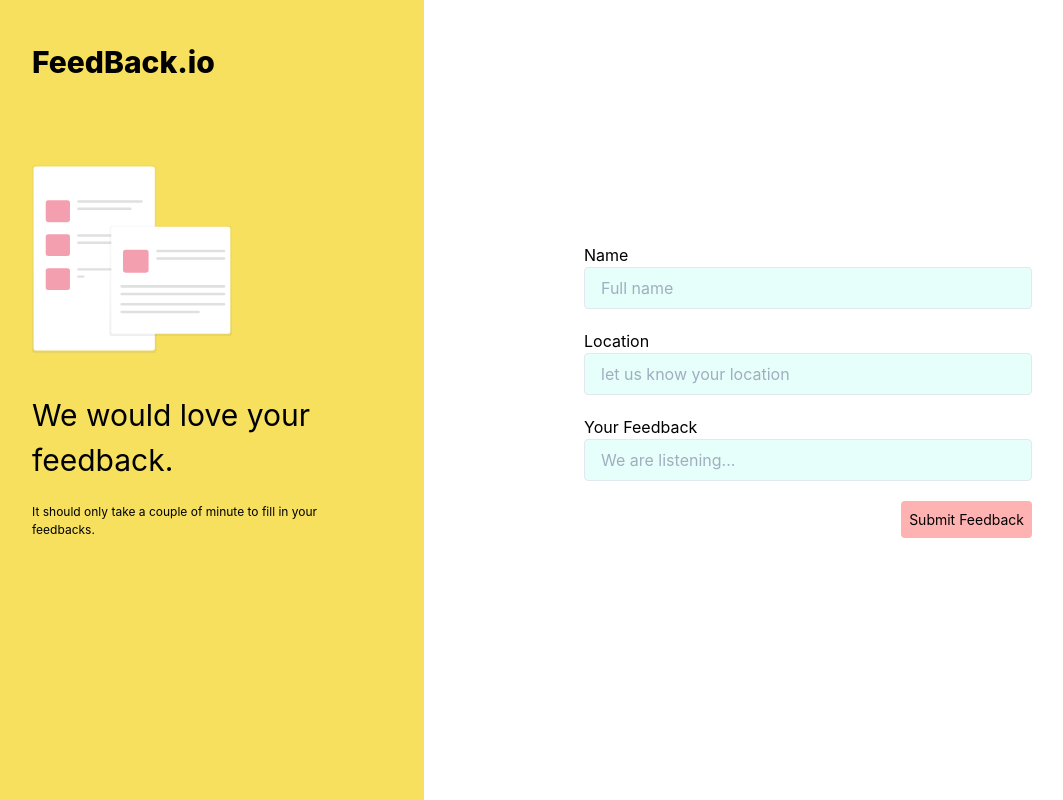
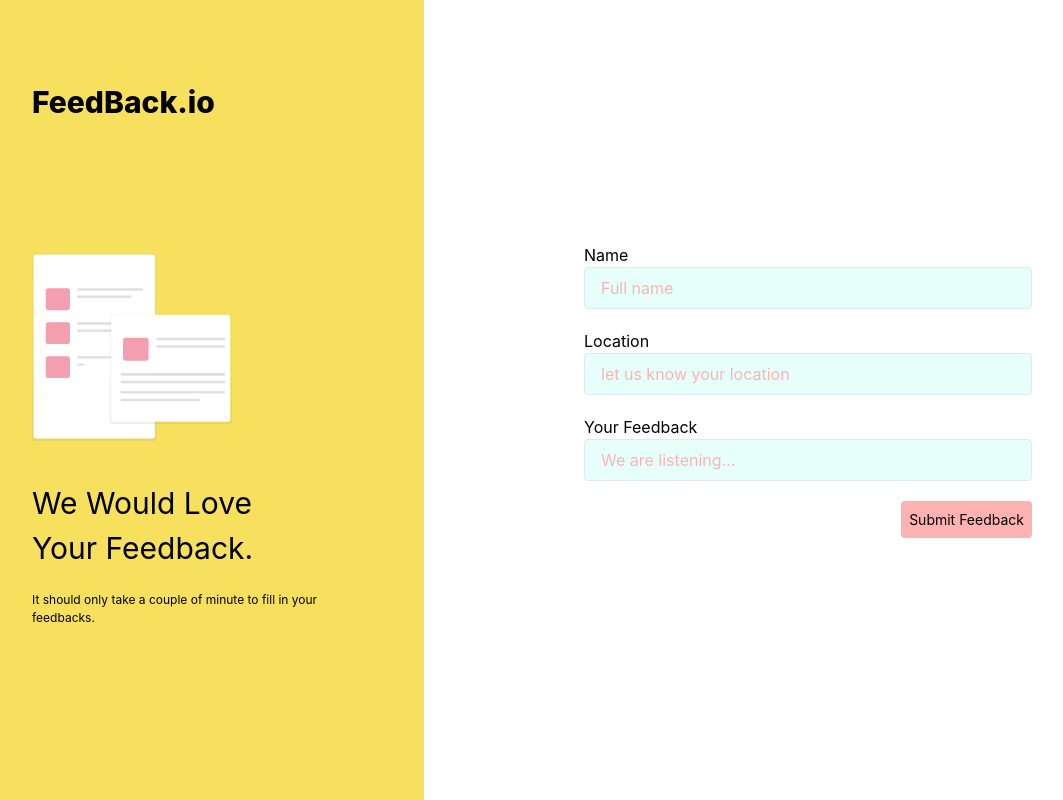
Before and after one commit to WonderfulOlanrewaju/feedback-nlp-frontend, a React (Create React App) app: page / in a window 1280 px wide. Shown: the whole page, without its empty margins (88-1151 px from the left). Built offline with nearby package versions, Linux system fonts and the light colour scheme.

Commit message:
inline form

```diff
--- a/src/App.js
+++ b/src/App.js
@@ -21,12 +21,12 @@ function App() {
   return (
       <div className='flex h-screen'>
         <div className='w-2/5 bg-yellow-400 px-20'>
-          <div className=''>
+          <div className='pt-10'>
             <div className='m-10 text-xl font-extrabold text-3xl'>FeedBack.io</div>
-            <div className='mt-20 mb-10 ml-10'>
+            <div className='mt-32 ml-10'>
               <img width={200} src={Feedbackicon} alt='Feedback icon' />
             </div>
-            <div className='mb-5 ml-10 text-3xl'>We would love your feedback.</div>
+            <div className='mx-10 mb-5 mt-10 text-3xl'>We Would Love Your Feedback.</div>
             <p className='ml-10 text-xs'>It should only take a couple of minute to fill in your feedbacks.</p>
           </div>
         </div>
--- a/src/components/Form.js
+++ b/src/components/Form.js
@@ -41,19 +41,19 @@ export  const FeedbackForm = ()=> (
                     <Form >
                         <div>
                             <label htmlFor='name' className='inline-block '>Name</label>
-                            <Field name='name' className= "inline-block w-2/5 bg-teal-100 focus:outline-none focus:shadow-outline border border-gray-300 rounded py-2 px-4 inline w-full "  placeholder='Full name'/>
+                            <Field name='name' className= "placeholder-red-300 inline-block w-2/5 bg-teal-100 focus:outline-none focus:shadow-outline border border-gray-300 rounded py-2 px-4 inline w-full "  placeholder='Full name'/>
                             {errors.name && touched.name ? (<Err>{errors.name}</Err>) : null}
                             {/* <ErrorMessage component={Err} name='name'/> */}
                         </div>
                        <div className='my-5'>
                         <label htmlFor='location'>Location</label>
-                            <Field name='location' placeholder='let us know your location'  className= "w-2/5 bg-teal-100 focus:outline-none focus:shadow-outline border border-gray-300 rounded py-2 px-4 inline w-full " />
+                            <Field name='location' placeholder='let us know your location'  className= "placeholder-red-300 w-2/5 bg-teal-100 focus:outline-none focus:shadow-outline border border-gray-300 rounded py-2 px-4 inline w-full " />
                             {errors.location&& touched.location? (<Err>{errors.location}</Err>) : null}
                             {/* <ErrorMessage component={Err} name='location'/> */}
                        </div>
                         <div className='my-5'>
                             <label htmlFor='feedback'>Your Feedback</label>
-                            <Field name='feedback' placeholder='We are listening...' className= "w-2/5 bg-teal-100 focus:outline-none focus:shadow-outline border border-gray-300 rounded py-2 px-4 inline w-full "/>
+                            <Field name='feedback' placeholder='We are listening...' className= "w-2/5 placeholder-red-300 bg-teal-100 focus:outline-none focus:shadow-outline border border-gray-300 rounded py-2 px-4 inline w-full "/>
                             {errors.feedback && touched.feedback ? (<Err>{errors.feedback}</Err>) : null}
                             {/* <ErrorMessage  name='feedback'/> */}
                         </div>
--- a/tailwind.config.js
+++ b/tailwind.config.js
@@ -2,11 +2,7 @@
 module.exports = {
     theme: {
       container: {
-<<<<<<< HEAD
-        padding: '5rem',
-=======
         marginBottom : '0'
->>>>>>> c9ac94537bd60dd0e2a49c6b057802bcb1478780
       },
     },
   }
```
Also changed, not shown: src/App.css (+0 -39 lines), src/output.css.
